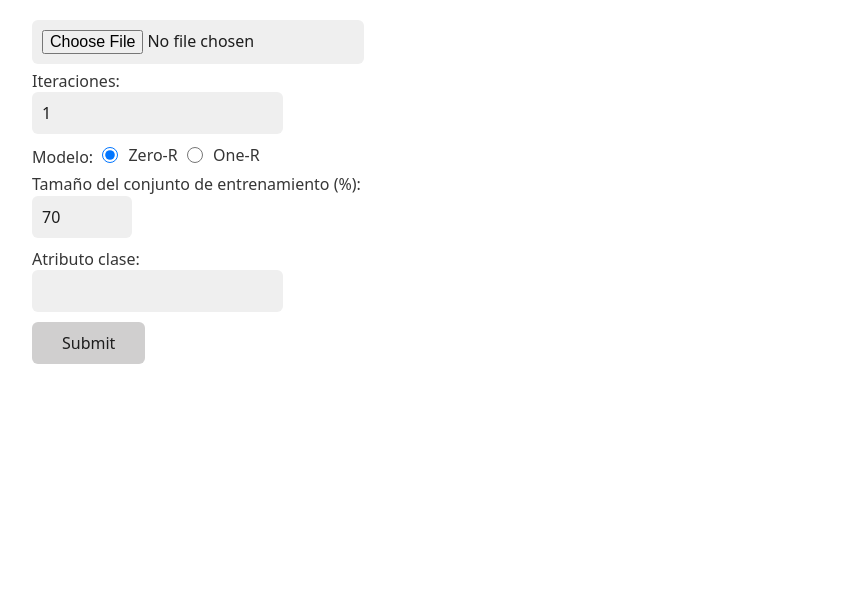
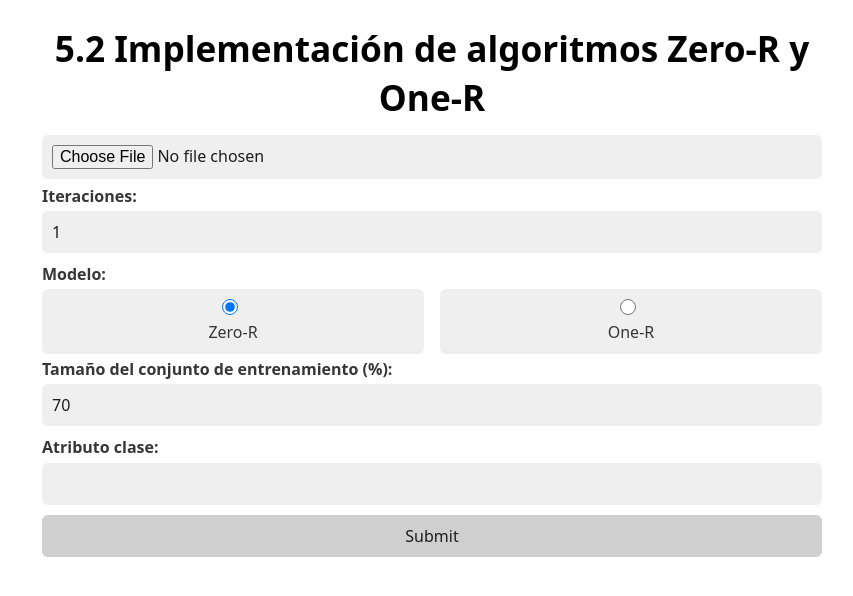
Before and after one commit to ManuelDeAlba/data-mining-zero-r-one-r, a FastAPI app: page / in a window 1280 px wide. Shown: the top 596 px of the page, without its empty margins (208-1061 px from the left). Run offline with FastAPI, Linux system fonts and the light colour scheme.

Commit message:
Show the results in the template

```diff
--- a/main.py
+++ b/main.py
@@ -14,6 +14,7 @@ dataframe = None
 templates = Jinja2Templates(directory="templates")
 
 @app.get("/", response_class=HTMLResponse)
+#? http://localhost:8000/?iteraciones=2&modelo=one-r&train_size=70&clase=clase
 async def home(request: Request, modelo="zero-r", iteraciones=1, clase="", train_size=70):
     return templates.TemplateResponse(
         name="index.html",
@@ -32,8 +33,11 @@ async def uploadFile(file: UploadFile, modelo: str = Form(...), iteraciones: int
     dataframe = pd.read_csv(data)
 
     # Separar el dataframe en atributos normales y clase
-    X = dataframe.drop(columns=[clase])
-    y = dataframe[clase]
+    try:
+        X = dataframe.drop(columns=[clase])
+        y = dataframe[clase]
+    except KeyError:
+        return {"error": True, "message": "La clase especificada no existe en el archivo"}
 
     resultados = []
 
--- a/templates/index.html
+++ b/templates/index.html
@@ -5,20 +5,84 @@
     <meta name="viewport" content="width=device-width, initial-scale=1.0">
     <title>5.2 Implementación de algoritmos Zero-R y One-R</title>
     <link rel="stylesheet" href="https://cdn.jsdelivr.net/npm/water.css@2/out/water.css">
+    <style>
+        *{
+            margin: 0;
+            padding: 0;
+            box-sizing: border-box;
+        }
+        .titulo{
+            text-align: center;
+            text-wrap: pretty;
+        }
+        .form{
+            width: 100%;
+            display: flex;
+            flex-direction: column;
+            margin-bottom: 1rem;
+
+            input{
+                width: 100%;
+            }
+
+            & .etiqueta{
+                display: block;
+                margin-bottom: .25rem;
+                font-weight: bold;
+            }
+
+            & .modelo{
+                display: flex;
+                flex-direction: column;
+
+                div{
+                    display: flex;
+                    gap: 1rem;
+
+                    label{
+                        flex: 1;
+                        display: flex;
+                        flex-direction: column;
+                        justify-content: center;
+                        align-items: center;
+                        background-color: var(--background);
+                        padding: 10px;
+                        border-radius: 6px;
+                        cursor: pointer;
+
+                        input[type="radio"]{
+                            box-shadow: none;
+                        }
+                    }
+                }
+            }
+        }
+        .error{
+            color: rgb(255, 52, 52);
+            text-align: center;
+            transform: translateY(0);
+            transition: transform .5s;
+
+            @starting-style {
+                transform: translateY(5px);
+            }
+        }
+    </style>
 </head>
 <body>
-    <form action="/upload-file" enctype="multipart/form-data" method="POST">
+    <h1 class="titulo">5.2 Implementación de algoritmos Zero-R y One-R</h1>
+
+    <form id="form" class="form" enctype="multipart/form-data" method="POST">
         <input name="file" type="file" accept=".csv" required>
 
-        <div>
         <label>
-                Iteraciones:
+            <span class="etiqueta">Iteraciones:</span>
             <input name="iteraciones" type="number" value="{{ iteraciones }}" required>
         </label>
-        </div>
 
+        <div class="modelo">
+            <span class="etiqueta">Modelo:</span>
             <div>
-            Modelo:
                 <label>
                     <input name="modelo" type="radio" value="zero-r" {{ "checked" if modelo == "zero-r" else "" }} required> Zero-R
                 </label>
@@ -26,22 +90,75 @@
                     <input name="modelo" type="radio" value="one-r" {{ "checked" if modelo == "one-r" else "" }} required> One-R
                 </label>
             </div>
+        </div>
 
-        <div>
         <label>
-                Tamaño del conjunto de entrenamiento (%):
+            <span class="etiqueta">Tamaño del conjunto de entrenamiento (%):</span>
             <input name="train_size" type="number" min="1" max="99" value="{{ train_size }}" required>
         </label>
-        </div>
 
-        <div>
         <label>
-                Atributo clase:
+            <span class="etiqueta">Atributo clase:</span>
             <input name="clase" type="text" value="{{ clase }}" required>
         </label>
-        </div>
 
         <input type="submit">
     </form>
+
+    <div id="resultado"></div>
+    <script>
+        const form = document.getElementById("form");
+        const resultado = document.getElementById("resultado");
+
+        form.addEventListener("submit", async (e) => {
+            e.preventDefault();
+
+            const formData = new FormData(form);
+
+            try{
+                const response = await fetch("{{ url_for('uploadFile') }}", {
+                    method: "POST",
+                    body: formData
+                });
+                const data = await response.json();
+
+                if(data.error){
+                    resultado.innerHTML = `<p class="error">${data.message}</p>`;
+                    return;
+                }
+
+                ({modelo, clase, iteraciones, train_size, resultados} = data);
+
+                resultado.innerHTML = `
+                    <table>
+                        <thead>
+                            <tr>
+                                <th>Iteration</th>
+                                <th>Accuracy</th>
+                                <th>Precision</th>
+                                <th>Recall</th>
+                                <th>F1</th>
+                            </tr>
+                        </thead>
+                        <tbody>
+                            ${resultados.map(({accuracy, precision, recall, f1}, index) => `
+                                <tr>
+                                    <td>${index + 1}</td>
+                                    <td>${accuracy.toFixed(4)}</td>
+                                    <td>${precision.toFixed(4)}</td>
+                                    <td>${recall.toFixed(4)}</td>
+                                    <td>${f1.toFixed(4)}</td>
+                                </tr>
+                            `).join("")}
+                        </tbody>
+                    </table>
+                `
+            } catch(e) {
+                if(e instanceof TypeError){
+                    resultado.innerHTML = `<p class="error">Hubo un error en el servidor</p>`;
+                }
+            }
+        });
+    </script>
 </body>
 </html>
```
Lines whose indentation alone changed are shown as unchanged.
